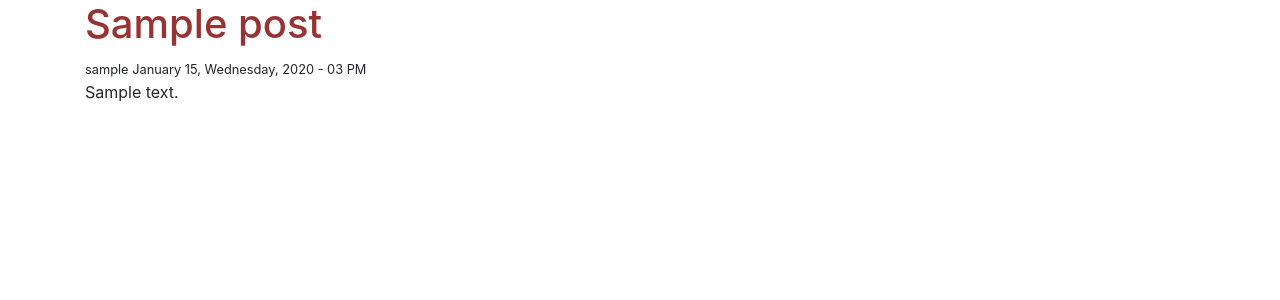
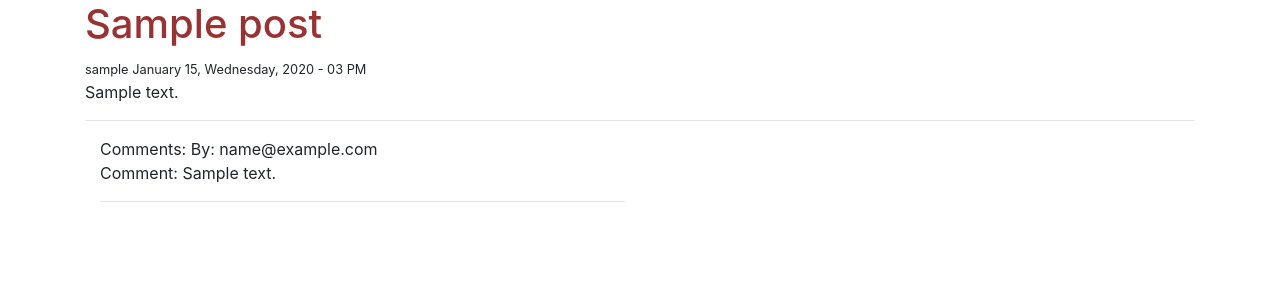
Before and after one commit to girisagar46/DjangoProject, a Django app: page /detail/1 in a window 1280 px wide. Shown: the part 56-356 px from the top of the page. Run offline with Django 3.2, Linux system fonts and the light colour scheme; tables that the repository leaves empty hold one stand-in row (values such as "Sample post"); some libraries are stand-ins or nearby versions.

Commit message:
Comments and decouple added

```diff
--- a/blog/admin.py
+++ b/blog/admin.py
@@ -1,4 +1,5 @@
 from django.contrib import admin
-from .models import Post
+from .models import Post, Comments
 
 admin.site.register(Post)
+admin.site.register(Comments)
--- a/blog/models.py
+++ b/blog/models.py
@@ -13,3 +13,12 @@ class Post(models.Model):
 
     def __str__(self):
         return self.title + self.author.username
+
+
+class Comments(models.Model):
+    email = models.EmailField(max_length=30)
+    comment_body = models.CharField(max_length=200)
+    post = models.ForeignKey(Post, on_delete=models.CASCADE)
+
+    def __str__(self):
+        return self.email + " - " + str(self.post.id)
--- a/blog/views.py
+++ b/blog/views.py
@@ -1,5 +1,5 @@
 from django.shortcuts import render, redirect, get_object_or_404
-from .models import Post
+from .models import Post, Comments
 
 
 def articles(request):
@@ -35,8 +35,11 @@ def blog_detail(request, post_id):
     # post = get_object_or_404(Post, id=post_id)
     post = Post.objects.filter(id=post_id).first()
 
+    comments = Comments.objects.filter(post=post)
+
     ctx = {
-        "post": post
+        "post": post,
+        "comments": comments
     }
 
     return render(request, template_name='blog/blog_detail.html', context=ctx)
--- a/requirements.txt
+++ b/requirements.txt
@@ -1,2 +1,8 @@
+certifi==2018.8.24
+chardet==3.0.4
 Django==2.1.1
+idna==2.7
+python-decouple==3.1
 pytz==2018.5
+requests==2.19.1
+urllib3==1.23
--- a/static/css/styles.css
+++ b/static/css/styles.css
@@ -1,3 +1,8 @@
 h1 {
     color: #993333;
 }
+
+a, a:hover{
+    color: #993333;
+    text-decoration: none;
+}
--- a/templates/blog/blog_detail.html
+++ b/templates/blog/blog_detail.html
@@ -6,4 +6,18 @@
     <small>{{ post.author.username }} {{ post.published_date|date:"F d, l, Y - h A" }}</small>
     <p>{{ post.body }}</p>
 
+    <hr>
+    <div class="row">
+        <div class="container">
+            <div class="col-md-6">
+                Comments:
+                {% for each_comment in comments %}
+                    By: {{ each_comment.email }}<br>
+                    Comment: {{ each_comment.comment_body }}
+                    <hr>
+                {% endfor %}
+            </div>
+        </div>
+    </div>
+
 {% endblock content %}
```
Also changed, not shown: blog_project/settings.py (+6 -2 lines), templates/blog/blog_index.html (+8 -2 lines), blog/migrations/0003_comments.py (added), 2 other files.
